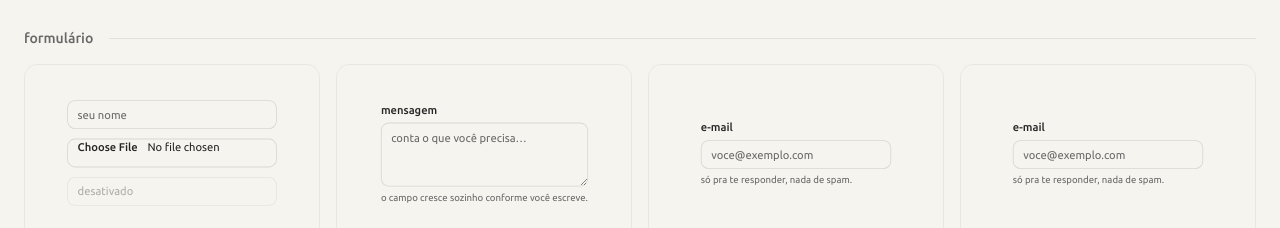
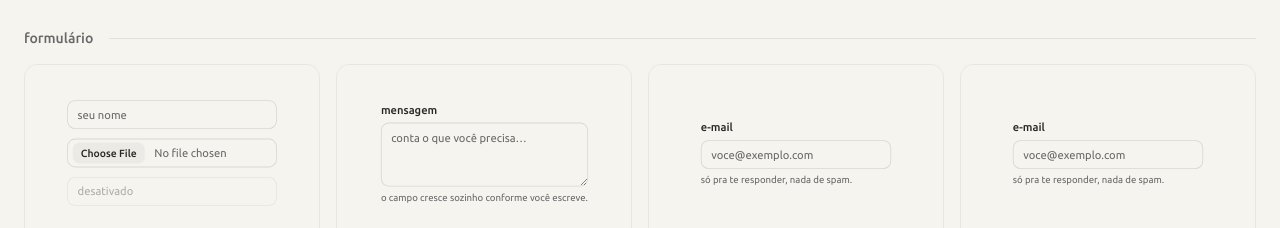
Before and after one commit to di0rio/cd-ui, a Next.js app: page / in a window 1280 px wide. Shown: the part 2240-2468 px from the top of the page. Built offline with nearby package versions, Linux system fonts and the light colour scheme.

Commit message:
input: style the file selector as a quiet chip

```diff
--- a/src/registry/cd/ui/input.tsx
+++ b/src/registry/cd/ui/input.tsx
@@ -14,7 +14,9 @@ export function Input({ className, ...props }: InputPrimitive.Props): React.Reac
         "focus-visible:border-ring focus-visible:ring-2 focus-visible:ring-ring/30",
         "data-invalid:border-destructive data-invalid:focus-visible:ring-destructive/25",
         "data-disabled:cursor-not-allowed data-disabled:opacity-50",
-        "file:me-3 file:border-0 file:bg-transparent file:font-medium file:text-sm",
+        // type="file": o botão nativo vira um chip discreto dentro do campo, centralizado na altura.
+        "file:me-3 file:-ms-1.5 file:h-6.5 file:cursor-pointer file:rounded-md file:border-0 file:bg-accent file:px-2.5 file:font-medium file:text-foreground file:text-[13px] file:transition-colors file:duration-150 hover:file:bg-muted",
+        "[&[type=file]]:py-1 [&[type=file]]:text-muted-foreground",
         className,
       )}
       data-slot="input"
```
Also changed, not shown: 1 other file (tests, documents, lock files or other folders).
